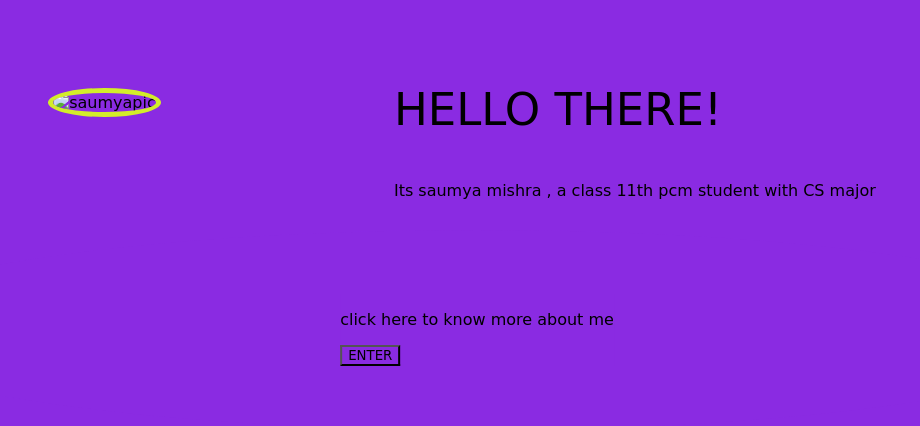
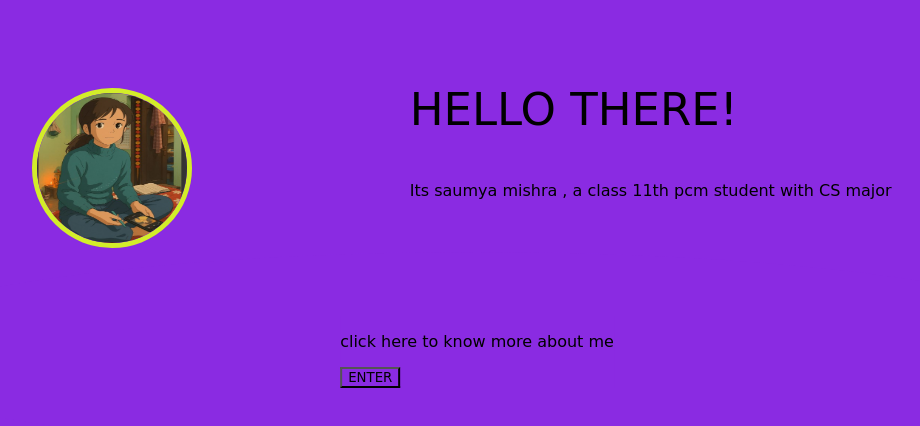
Before and after one commit to Anubhav-developr/webcode, a plain HTML site: page index.html in a window 1280 px wide. Shown: the whole page, without its empty margins (163-1083 px from the left). Drawn offline with Linux system fonts and the light colour scheme.

Commit message:
changes some things

```diff
--- a/index.html
+++ b/index.html
@@ -9,7 +9,7 @@
 </head>
 <body>
    <div id="flex">
-    <div  id="imgdiv"><img src=" " width="150px" height="150px" alt="saumyapic" id="imgy" /></div>
+    <div  id="imgdiv"><img src="./img/saumya.jpg " width="150px" height="150px" alt="saumyapic" id="imgy" /></div>
     <div id="content">  <p class="paraa">HELLO THERE!</p>
        Its saumya mishra , a class 11th pcm student with CS major    </div>
    </div>
```
Also changed, not shown: base.html (+2 -1 lines), img/saumya.jpg (added).
